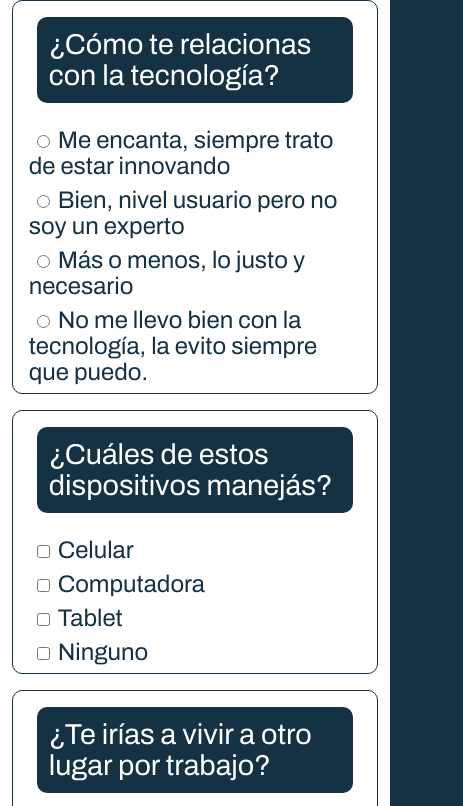
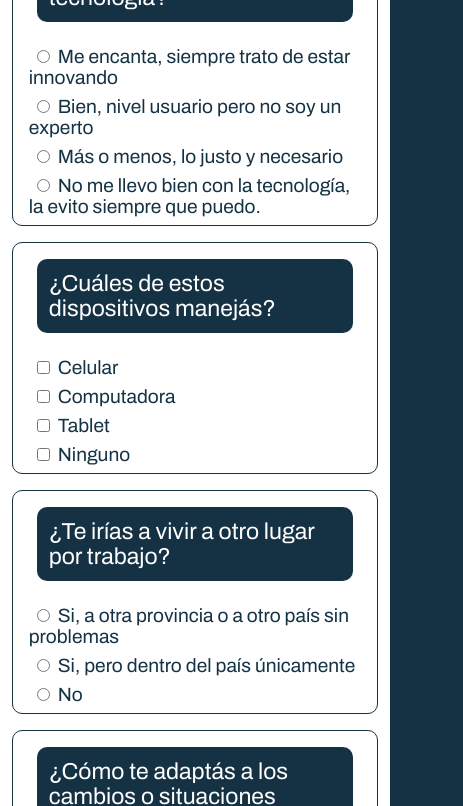
Before and after one commit to ChToledoBueEdu/TestEmplea, a plain HTML site: page index.html in a window 390 px wide. Shown: the part 293-1099 px from the top of the page, 463 px wide, since content can reach past the window. Drawn offline with nearby package versions, Linux system fonts and the light colour scheme.

Commit message:
Corrección responsive

```diff
--- a/css/estilos.css
+++ b/css/estilos.css
@@ -118,8 +118,12 @@ h2, section {
 
 /* Small devices (portrait tablets and large phones, 600px and up) */
 @media only screen and (max-width: 600px) {
+    body {
+        display: block;
+    }
+
     #contenido {
-        font-size: x-large;
+        font-size: larger;
     }
 }
 
```
